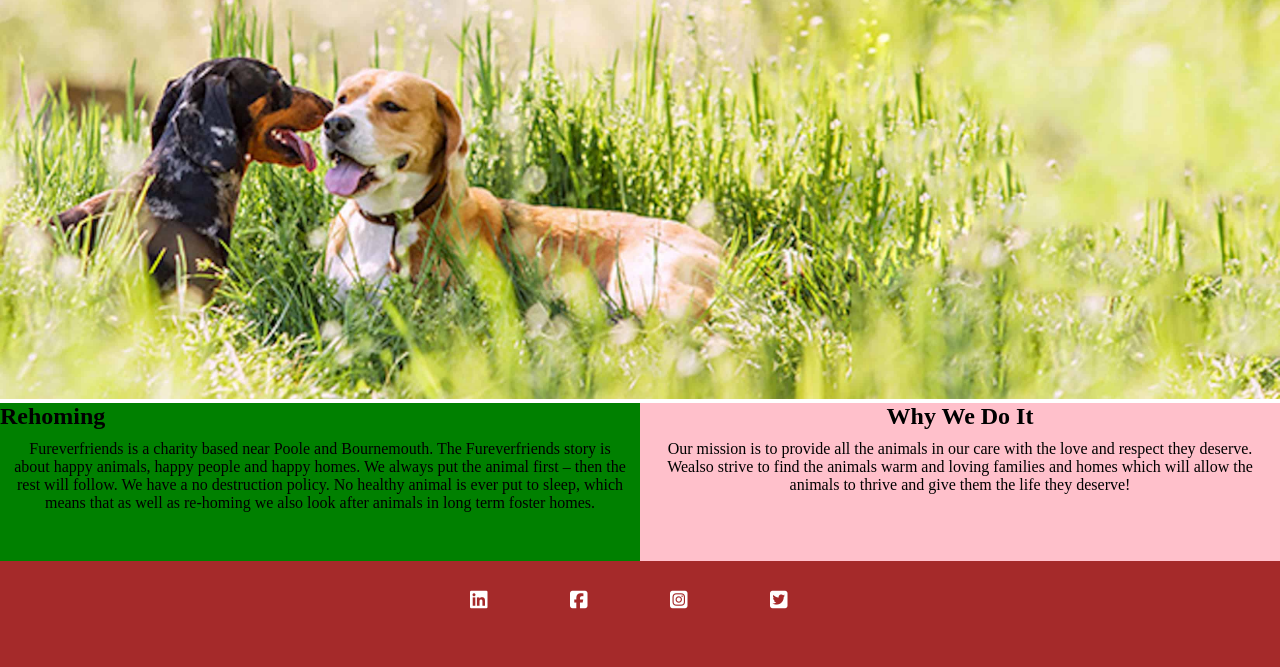
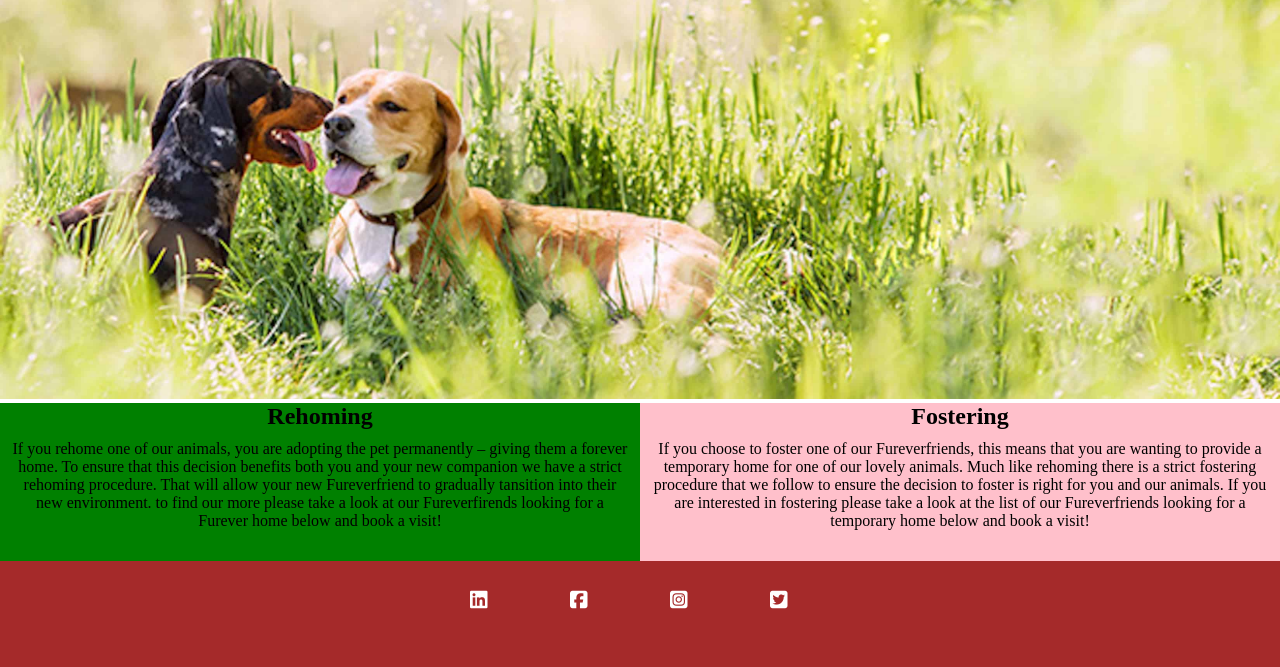
Before and after one commit to Shaun-Finnegan/Fureverfriends-MS3, a Flask app: page /animals in a window 1280 px wide. Shown: the part 133-800 px from the top of the page. Run offline with Flask 2, Linux system fonts and the light colour scheme; some libraries are stand-ins or nearby versions.

Commit message:
all text content is now completed and appropriatley styled for devices of all sizes

```diff
--- a/fureverfriends/static/css/style.css
+++ b/fureverfriends/static/css/style.css
@@ -151,7 +151,7 @@ body {
     text-align: center;
     padding: 10px;
 }
-}
+
 
 
 .rehoming {
@@ -161,6 +161,15 @@ body {
 
 }
 
+.rehoming-info{
+    text-align: center;
+    padding: 10px;
+}
+
+.fostering-info{
+    text-align: center;
+    padding: 10px;
+}
 
 .edit-booking {
     margin-top: 5%;
--- a/fureverfriends/templates/animals.html
+++ b/fureverfriends/templates/animals.html
@@ -1,10 +1,27 @@
 {% extends "base.html" %}
 {% block content %}
-    <h1 class="rehoming">Rehoming</h1>
+<h1 class="rehoming">Rehoming</h1>
+{% endblock %}
+{% block welcomeinfo %}
+<p class="rehoming-info">If you rehome one of our animals, you are adopting the pet permanently – giving them a forever
+  home.
+  To ensure that this decision benefits both you and your new companion we have a strict rehoming procedure.
+  That will allow your new Fureverfriend to gradually tansition into their new environment.
+  to find our more please take a look at our Fureverfirends looking for a Furever home below and book a visit!
+</p>
 {% endblock %}
 {% block main2 %}
-     <h1>Why We Do It</h1>
+<h1>Fostering</h1>
+{% endblock %}
+{% block missioninfo %}
+<p class="fostering-info">If you choose to foster one of our Fureverfriends, this means that you are wanting to provide
+  a temporary home for one of our lovely animals.
+  Much like rehoming there is a strict fostering procedure that we follow to ensure the decision to foster is right for
+  you and our animals.
+  If you are interested in fostering please take a look at the list of our Fureverfriends looking for a temporary home
+  below and book a visit!
+</p>
 {% endblock %}
 {% block image %}
-  <img src="{{url_for ('static', filename= 'images/dog-banner.jpg')}}" class="guinea-image">
+<img src="{{url_for ('static', filename= 'images/dog-banner.jpg')}}" class="guinea-image">
 {% endblock %}
```
